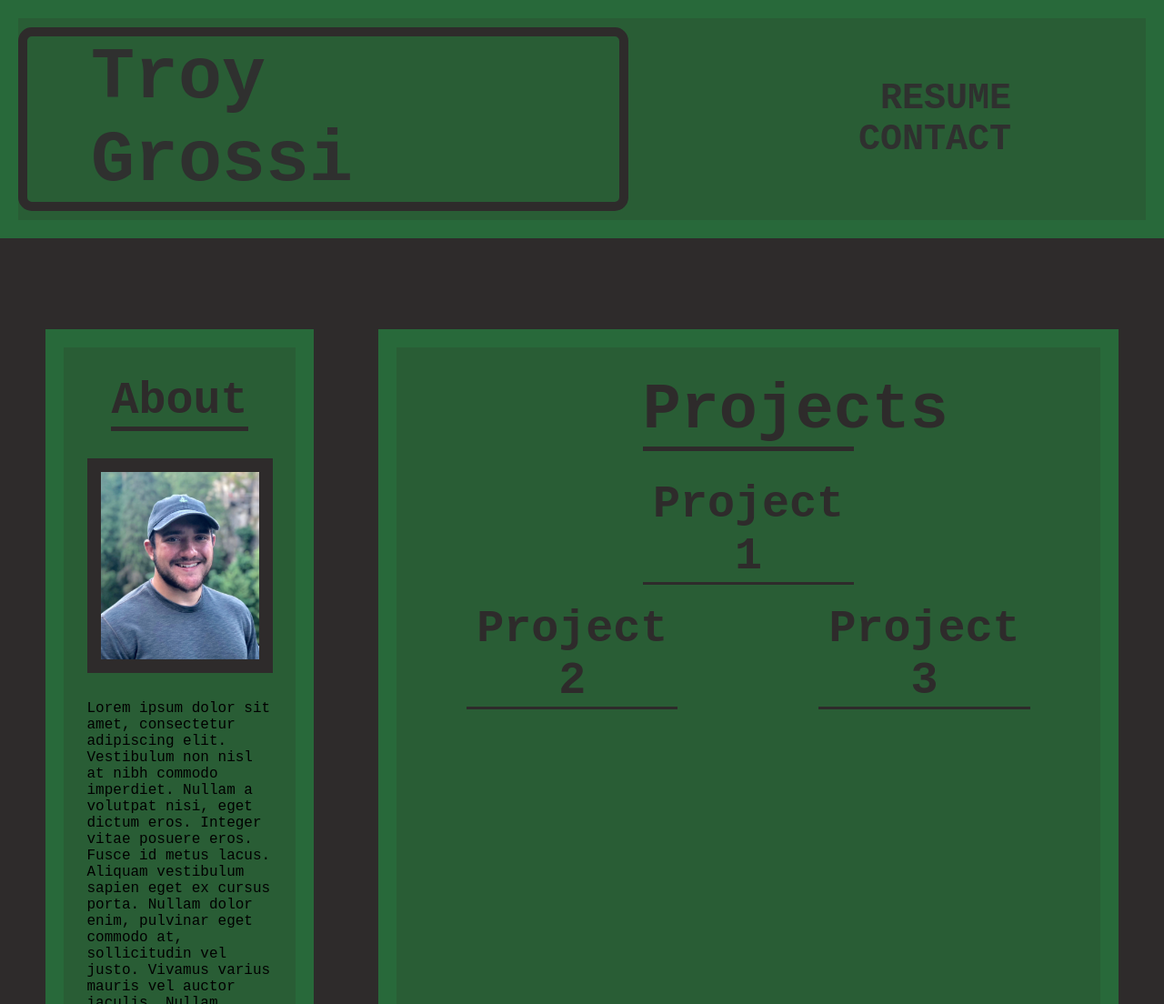
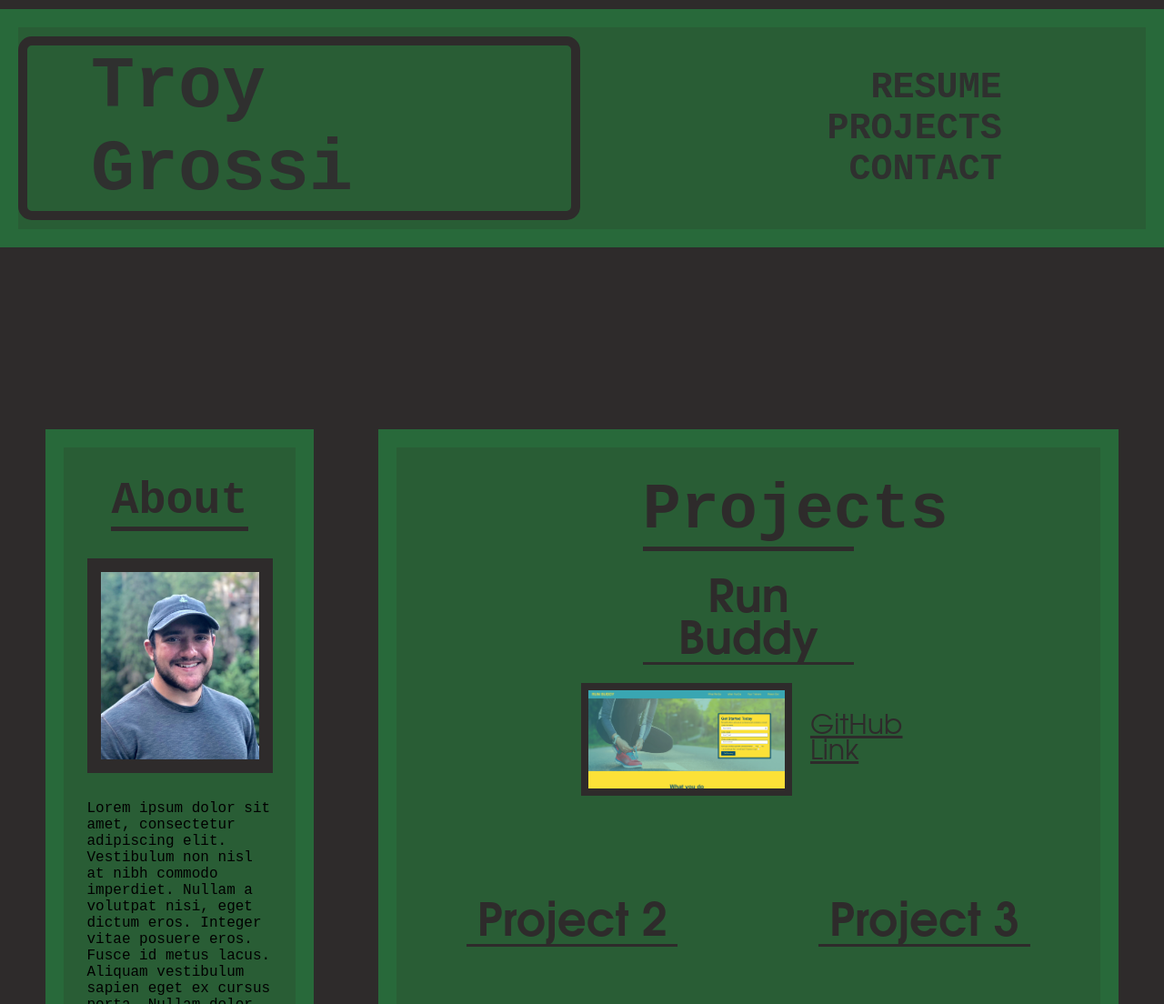
Before and after one commit to troygrossi/challenge2-portfolio, a plain HTML site: page index.html in a window 1280 px wide. Shown: the top 1104 px of the page at 91% size. Drawn offline with Linux system fonts and the light colour scheme.

Commit message:
added first project and formatted project section

```diff
--- a/assets/style.css
+++ b/assets/style.css
@@ -20,6 +20,7 @@ body {
   justify-content: space-between;
   padding: 10px 0 10px 0;
   border: 20px solid var(--primary-border);
+  margin-top: 10px;
 }
 .header h1 {
   margin: 0 auto 0 auto;
@@ -34,7 +35,7 @@ body {
   font-weight: bold;
 }
 .header nav {
-  width: 45%;
+  width: 55%;
   margin: auto 0 auto 0;
   margin-left: 30px;
 }
@@ -69,7 +70,7 @@ body {
 .main-content {
   display: flex;
   justify-content: space-between;
-  margin-top: 100px;
+  margin-top: 200px;
   margin-left: 50px;
   margin-right: 50px;
 }
@@ -120,22 +121,45 @@ body {
 .projects-all {
   display: flex;
   flex-direction: column;
-  justify-content: space-between;
-  height: 100%;
+  height: 90%;
   color: var(--secondary-color);
+  font-family: Avantgarde, TeX Gyre Adventor, URW Gothic L, sans-serif;
 }
 .projects-all h3 {
+  text-align: center;
+  margin: 0 auto 0 auto;
+  width: 30%;
   font-size: 50px;
   border-bottom: 3px solid var(--secondary-color);
+  margin-bottom: 20px;
 }
 .projects-all .first-row {
-  text-align: center;
+  margin: 30px auto 0 auto;
+  height: 30%;
+}
+.projects-all .first-row article {
+  display: flex;
+  justify-content: center;
+  width: 100%;
+}
+.projects-all .first-row article #first-child {
   width: 30%;
-  margin: 30px auto 0 auto;
 }
+.projects-all .first-row article #second-child {
+  width: 15%;
+  margin: auto 0 auto 20px;
+  color: color: var(--secondary-color);
+  font-size: 30px;
+}
+.projects-all .first-row img {
+  display: block;
+  width: 100%;
+  border: 8px solid var(--secondary-color);
+}
+
 .projects-all .second-row {
   display: flex;
-  height: 50%;
+  height: 35%;
   /* justify-content: space-between; */
 }
 .projects-all .second-row article {
@@ -149,7 +173,7 @@ body {
 
 .projects-all .third-row {
   display: flex;
-  height: 70%;
+  height: 25%;
   /* justify-content: space-between; */
 }
 .projects-all .third-row h3 {
@@ -168,7 +192,8 @@ body {
   justify-content: space-between;
   padding: 10px 0 10px 0;
   border: 20px solid var(--primary-border);
-  margin-top: 100px;
+  margin-top: 200px;
+  margin-bottom: 10px;
   color: var(--secondary-color);
 }
 .footer h1 {
--- a/index.html
+++ b/index.html
@@ -22,9 +22,9 @@
           <li>
             <a href="./assets/images/resume.pdf" target="_blank">RESUME</a>
           </li>
-          <!-- <li>
+          <li>
             <a href="#projects">PROJECTS</a>
-          </li> -->
+          </li>
           <li>
             <a href="#contact">CONTACT</a>
           </li>
@@ -34,7 +34,7 @@
     <main class="main-content">
       <section id="about" class="about">
         <h2>About</h2>
-        <img src="./assets/images/troy.png" alt="Headshot of Troy" />
+        <img src="./assets/images/troy.png" alt="Troy headshot" />
         <div class="about-info">
           <p>
             Lorem ipsum dolor sit amet, consectetur adipiscing elit. Vestibulum
@@ -59,7 +59,23 @@
         <h2>Projects</h2>
         <div class="projects-all">
           <div class="first-row">
-            <h3>Project 1</h3>
+            <h3>Run Buddy</h3>
+            <article>
+              <a
+                id="first-child"
+                href="https://troygrossi.github.io/Run-Buddy/"
+                target="_blank"
+                ><img
+                  src="./assets/images/runbuddy.png"
+                  alt="Run Buddy website"
+              /></a>
+              <a
+                id="second-child"
+                href="https://github.com/troygrossi/Run-Buddy"
+                target="_blank"
+                >GitHub Link</a
+              >
+            </article>
           </div>
           <div class="second-row">
             <article>
```
Also changed, not shown: assets/images/runbuddy.png (added).
